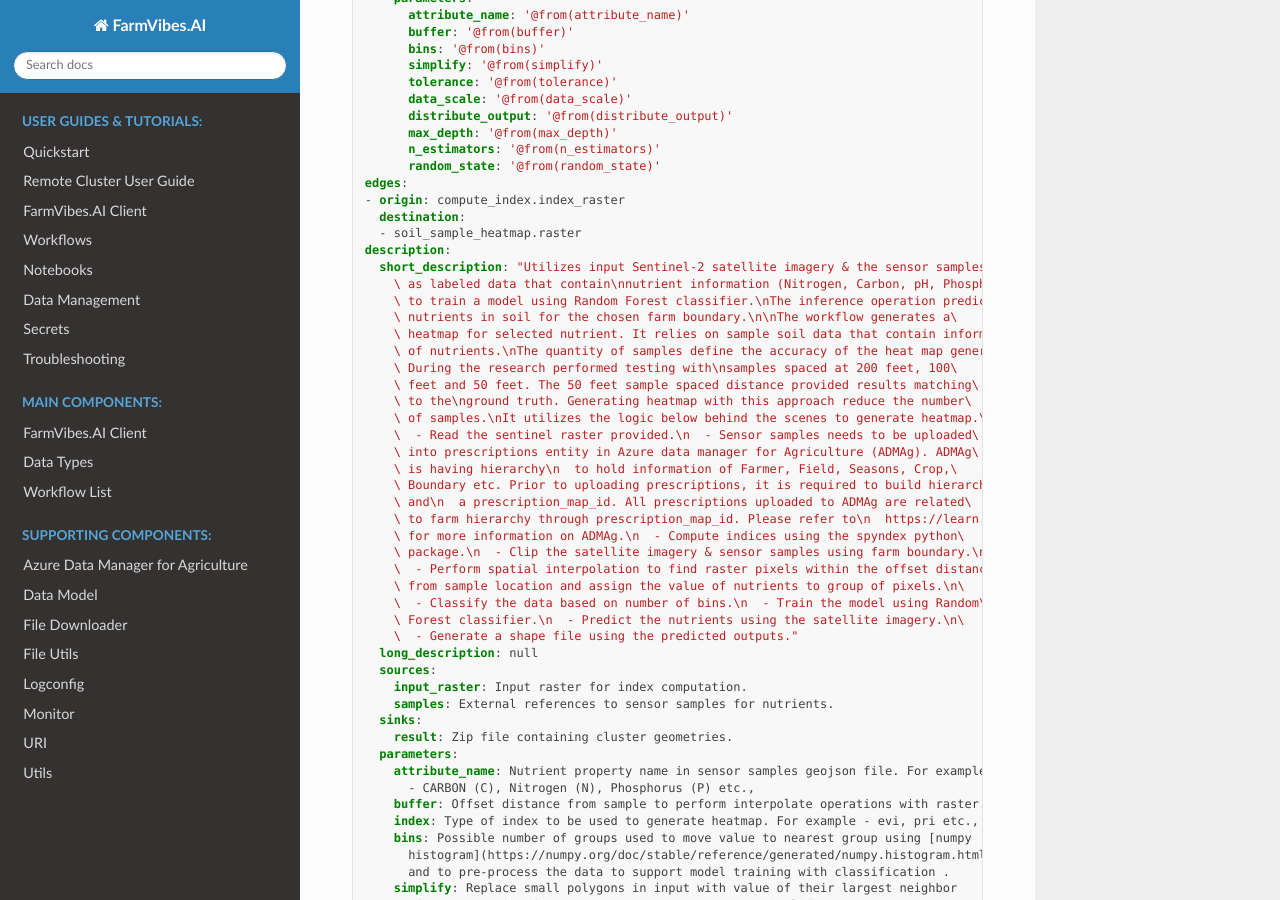
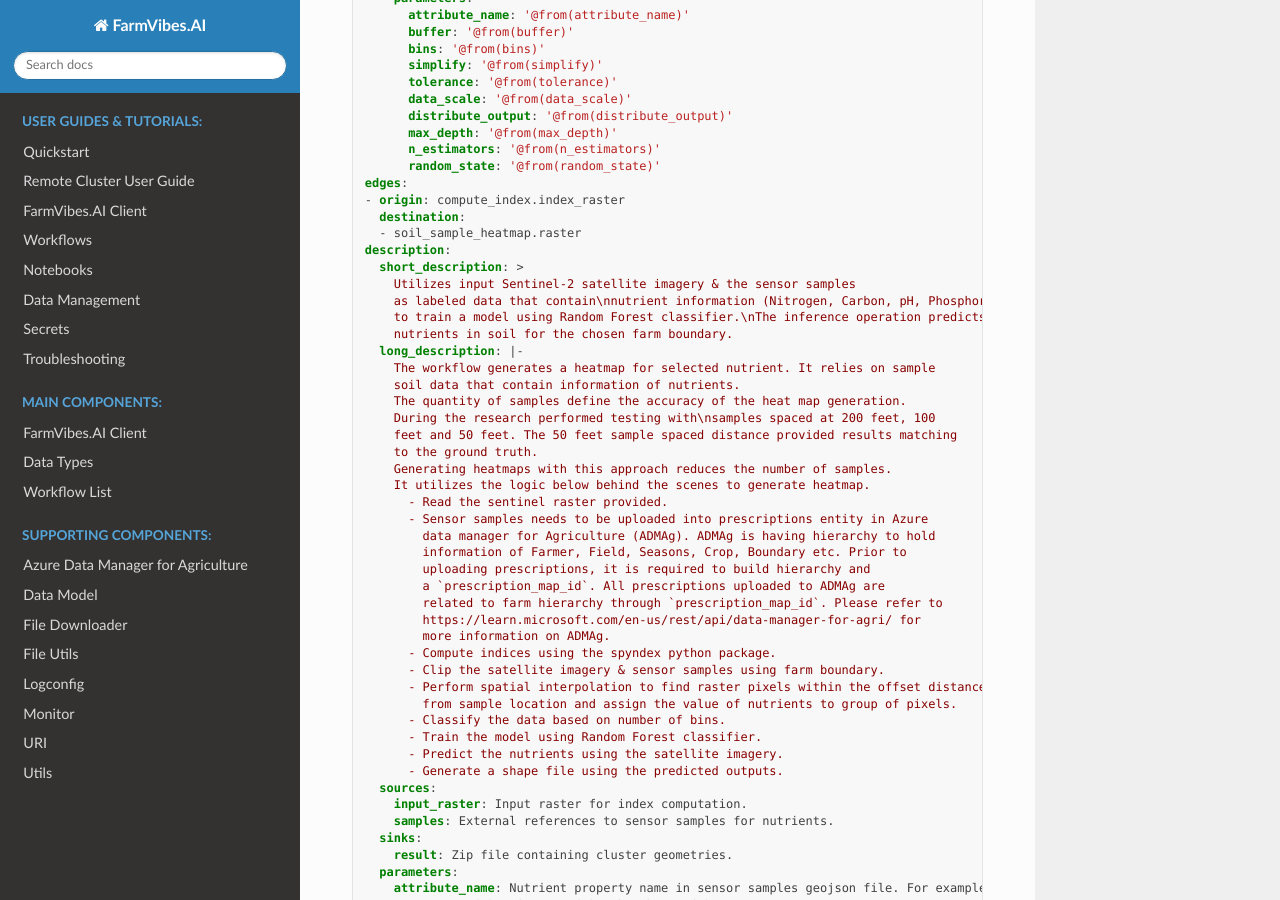
Before and after one commit to microsoft/farmvibes-ai, a Sphinx documentation site: the page built from docs/source/docfiles/markdown/workflow_yaml/data_processing/heatmap/classification.md, in a window 1280 px wide and 900 px high, scrolled down 653 px. Built offline with Sphinx 7.4.7 and the Read the Docs theme 2.0.0, drawn with Linux system fonts in a browser that asks for light colours.

Commit message:
Fix workflow description in classification.md

```diff
--- a/docs/source/docfiles/markdown/workflow_yaml/data_processing/heatmap/classification.md
+++ b/docs/source/docfiles/markdown/workflow_yaml/data_processing/heatmap/classification.md
@@ -46,30 +46,37 @@ edges:
   destination:
   - soil_sample_heatmap.raster
 description:
-  short_description: "Utilizes input Sentinel-2 satellite imagery & the sensor samples\
-    \ as labeled data that contain\nnutrient information (Nitrogen, Carbon, pH, Phosphorus)\
-    \ to train a model using Random Forest classifier.\nThe inference operation predicts\
-    \ nutrients in soil for the chosen farm boundary.\n\nThe workflow generates a\
-    \ heatmap for selected nutrient. It relies on sample soil data that contain information\
-    \ of nutrients.\nThe quantity of samples define the accuracy of the heat map generation.\
-    \ During the research performed testing with\nsamples spaced at 200 feet, 100\
-    \ feet and 50 feet. The 50 feet sample spaced distance provided results matching\
-    \ to the\nground truth. Generating heatmap with this approach reduce the number\
-    \ of samples.\nIt utilizes the logic below behind the scenes to generate heatmap.\n\
-    \  - Read the sentinel raster provided.\n  - Sensor samples needs to be uploaded\
-    \ into prescriptions entity in Azure data manager for Agriculture (ADMAg). ADMAg\
-    \ is having hierarchy\n  to hold information of Farmer, Field, Seasons, Crop,\
-    \ Boundary etc. Prior to uploading prescriptions, it is required to build hierarchy\
-    \ and\n  a prescription_map_id. All prescriptions uploaded to ADMAg are related\
-    \ to farm hierarchy through prescription_map_id. Please refer to\n  https://learn.microsoft.com/en-us/rest/api/data-manager-for-agri/\
-    \ for more information on ADMAg.\n  - Compute indices using the spyndex python\
-    \ package.\n  - Clip the satellite imagery & sensor samples using farm boundary.\n\
-    \  - Perform spatial interpolation to find raster pixels within the offset distance\
-    \ from sample location and assign the value of nutrients to group of pixels.\n\
-    \  - Classify the data based on number of bins.\n  - Train the model using Random\
-    \ Forest classifier.\n  - Predict the nutrients using the satellite imagery.\n\
-    \  - Generate a shape file using the predicted outputs."
-  long_description: null
+  short_description: >
+    Utilizes input Sentinel-2 satellite imagery & the sensor samples
+    as labeled data that contain\nnutrient information (Nitrogen, Carbon, pH, Phosphorus)
+    to train a model using Random Forest classifier.\nThe inference operation predicts
+    nutrients in soil for the chosen farm boundary.
+  long_description: |-
+    The workflow generates a heatmap for selected nutrient. It relies on sample
+    soil data that contain information of nutrients.
+    The quantity of samples define the accuracy of the heat map generation.
+    During the research performed testing with\nsamples spaced at 200 feet, 100
+    feet and 50 feet. The 50 feet sample spaced distance provided results matching
+    to the ground truth.
+    Generating heatmaps with this approach reduces the number of samples.
+    It utilizes the logic below behind the scenes to generate heatmap.
+      - Read the sentinel raster provided.
+      - Sensor samples needs to be uploaded into prescriptions entity in Azure
+        data manager for Agriculture (ADMAg). ADMAg is having hierarchy to hold
+        information of Farmer, Field, Seasons, Crop, Boundary etc. Prior to
+        uploading prescriptions, it is required to build hierarchy and
+        a `prescription_map_id`. All prescriptions uploaded to ADMAg are
+        related to farm hierarchy through `prescription_map_id`. Please refer to
+        https://learn.microsoft.com/en-us/rest/api/data-manager-for-agri/ for
+        more information on ADMAg.
+      - Compute indices using the spyndex python package.
+      - Clip the satellite imagery & sensor samples using farm boundary.
+      - Perform spatial interpolation to find raster pixels within the offset distance
+        from sample location and assign the value of nutrients to group of pixels.
+      - Classify the data based on number of bins.
+      - Train the model using Random Forest classifier.
+      - Predict the nutrients using the satellite imagery.
+      - Generate a shape file using the predicted outputs.
   sources:
     input_raster: Input raster for index computation.
     samples: External references to sensor samples for nutrients.
```
